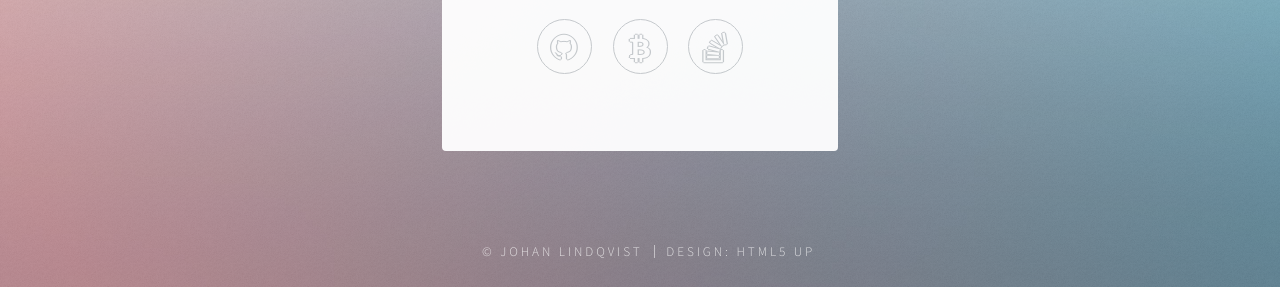
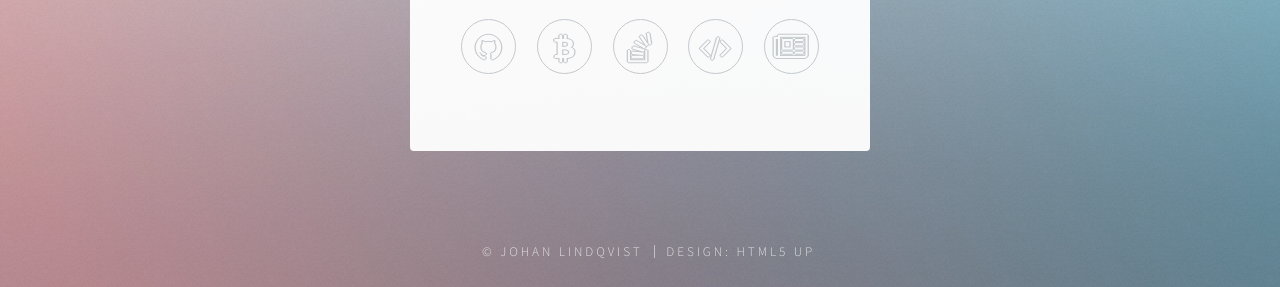
Before and after one commit to joli80/joli80.github.io, a plain HTML site: page index.html in a window 1280 px wide. Shown: the part 513-800 px from the top of the page. Drawn offline with Linux system fonts and the light colour scheme.

Commit message:
Added CodeProject and blog

```diff
--- a/index.html
+++ b/index.html
@@ -43,6 +43,12 @@
 						<li>
 							<a href="http://stackoverflow.com/users/80867/" class="fa-stack-overflow">Stack Overflow</a>
 						</li>
+						<li>
+							<a href="http://www.codeproject.com/Tips/679653/How-to-Host-a-KeePass-Database-in-IIS" class="fa-code">CodeProject</a>
+						</li>
+						<li>
+							<a href="http://blog.twigg.se" class="fa-newspaper-o">Blog</a>
+						</li>
 					</ul>
 				</footer>
 			</section>
```
